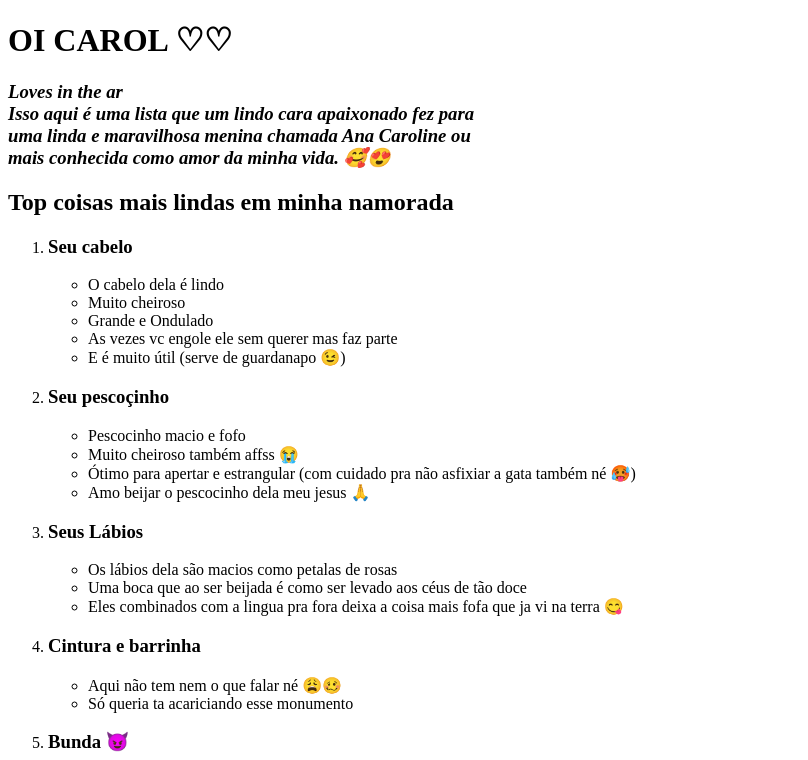
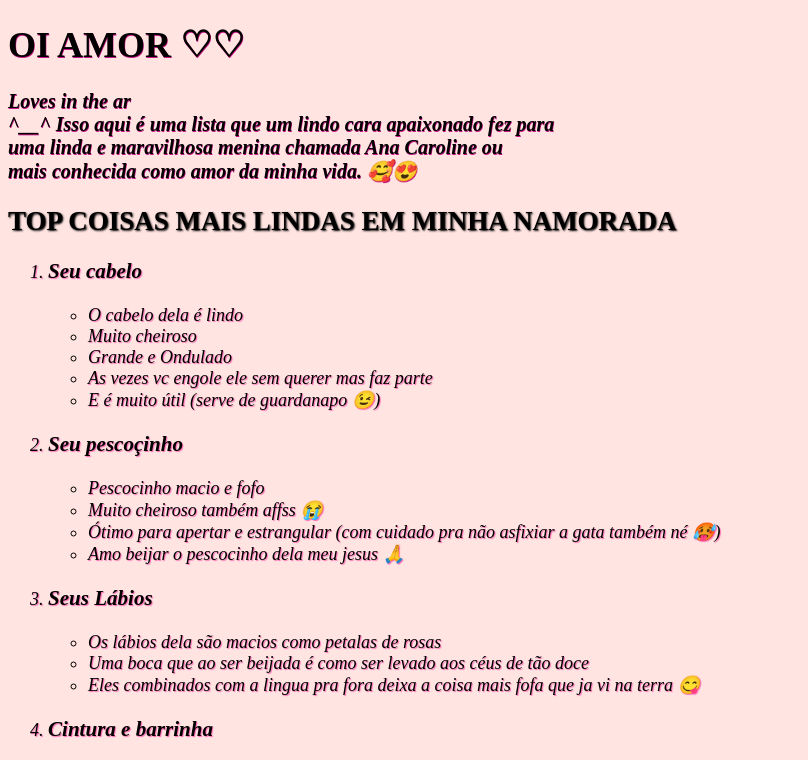
Before and after one commit to HenriqueMacchi/Amor, a plain HTML site: page index.html in a window 1280 px wide. Shown: the top 760 px of the page, without its empty margins (0-808 px from the left). Drawn offline with Linux system fonts and the light colour scheme.

Commit message:
Update index.html

```diff
--- a/index.html
+++ b/index.html
@@ -3,13 +3,41 @@
 <html lang="pt-br">
 
 <head>
-	<title> Surpresa para o meu amor </title>
-	<h1> OI CAROL ♡♡</h1>
-	<h3> <em> Loves in the ar <br> Isso aqui é uma lista que um lindo cara apaixonado fez para <br> uma linda e maravilhosa menina chamada Ana Caroline ou <br> mais conhecida como amor da minha vida. 🥰😍  </em> </h3>
+	<title> Site do Meu Benzinho </title>
+
+		<style type="text/css">
+
+			body{
+				background-color: mistyrose;
+				font-size: 18px;
+			}
+			ol,h3{
+				text-shadow:  1px 1px 1px hotpink;
+				font-style: oblique;
+			}
+			p{
+				font-weight: bolder;
+				font-style: oblique;
+				font-size: 20px;
+				text-shadow:  0.5px 0.5px 0.5px mediumvioletred;
+			}
+			h1{
+				text-shadow:  0.5px 0.5px 0.5px mediumvioletred;
+			}
+			h2{
+				text-shadow:  1px 1px 2px black;
+			}
+
+
+		</style>
 </head>
 
 <body>
-	<h2> Top coisas mais lindas em minha namorada </h2>
+
+	<h1> OI AMOR ♡♡ </h1>
+	<p>  Loves in the ar <br> ^__^ Isso aqui é uma lista que um lindo cara apaixonado fez para <br> uma linda e maravilhosa menina chamada Ana Caroline ou <br> mais conhecida como amor da minha vida. 🥰😍    </p>
+
+	<h2> TOP COISAS MAIS LINDAS EM MINHA NAMORADA </h2>
 	<ol >
 		<li> <h3>  Seu cabelo </h3> </li>
 		<ul>
@@ -55,7 +83,7 @@
 		</ul>
 
 	</ol>
-<h3> Isso entre muitas outras coisas que eu amo em você que ainda não são capazes de uma simples maquina demonstrar com palavras e códigos. 🌹🌹 </h3>
+<h3> <br>	 Isso entre muitas outras coisas que eu amo em você que ainda não são capazes de uma simples maquina demonstrar com palavras e códigos. 🌹🌹 </h3>
 
 <h1> CAROL EU TE AMO MUITO TE AMO TE AMO ❤❤❤💞💞💖💖💘💘💘💝💝 </h1>
 
```
